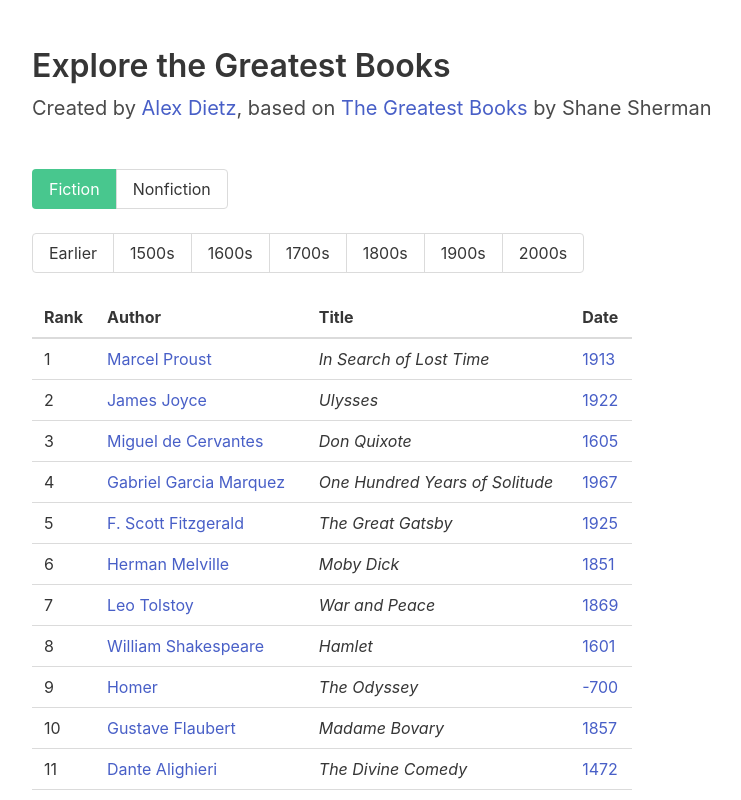
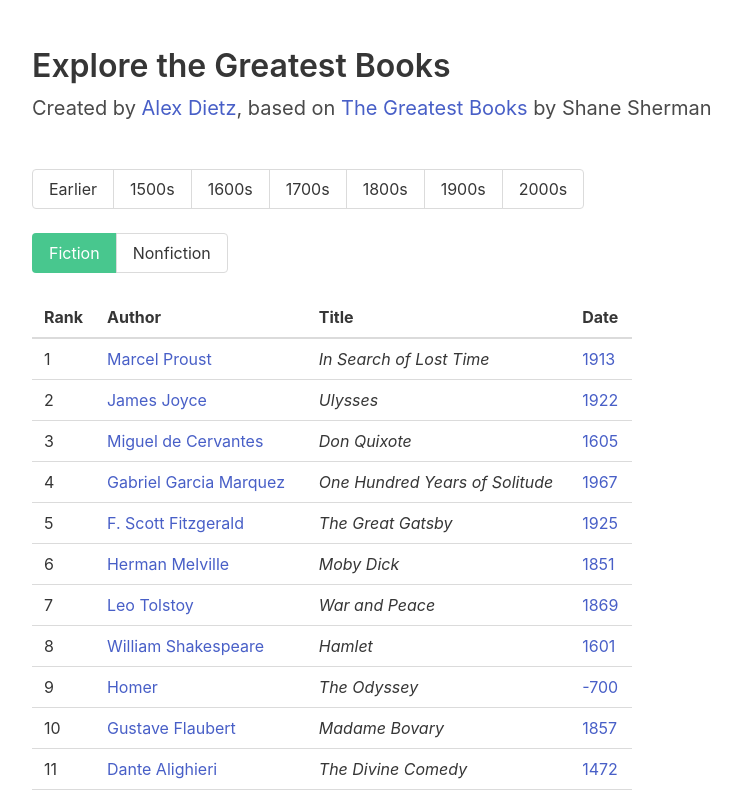
Before and after one commit to alexdietz1988/greatest-books, a React (Create React App) app: page / in a window 1280 px wide. Shown: the top 800 px of the page, without its empty margins (16-757 px from the left). Built offline with nearby package versions, Linux system fonts and the light colour scheme.

Commit message:
Split up author, date, and genre buttons into separate components

```diff
--- a/src/App.tsx
+++ b/src/App.tsx
@@ -1,7 +1,12 @@
-import Form from './components/Form'
+import { connect } from 'react-redux'
+
+import GenreButtons from './components/GenreButtons'
+import DateButtons from './components/DateButtons'
+import AuthorButton from './components/AuthorButton'
 import BooksDisplay from './components/BooksDisplay'
+import { state } from './types'
 
-function App(): JSX.Element {
+function App({author}: {author: string}): JSX.Element {
   return (
     <>
     <div className='section pb-0'>
@@ -10,13 +15,22 @@ function App(): JSX.Element {
     </div>
 
     <main className='section'>
-      <Form />
+      {author === '' ?
+        <>
+        <DateButtons />
+        <GenreButtons />
+        </> :
+        <AuthorButton />
+      }
       <BooksDisplay />
-
-    <p className='is-size-6 has-text-grey'>Book icons created by <a className='has-text-info' href="https://www.flaticon.com/free-icons/book" title="book icons">Freepik - Flaticon</a></p>
+      <p className='is-size-6 has-text-grey'>Book icons created by <a className='has-text-info' href="https://www.flaticon.com/free-icons/book" title="book icons">Freepik - Flaticon</a></p>
     </main>
     </>
   )
 }
 
-export default App
+function mapStateToProps(state: state): {author: string} {
+  return { author: state.data.author }
+}
+
+export default connect(mapStateToProps)(App)
--- /dev/null
+++ b/src/components/AuthorButton.tsx
@@ -0,0 +1,26 @@
+import { connect } from 'react-redux'
+
+import { state } from '../types'
+import { setAuthor } from '../actions'
+
+type props = {
+  author: string,
+  setAuthor: (author: string) => void
+}
+
+function AuthorButton({author, setAuthor}: props): JSX.Element {
+  return (
+    <div className='buttons has-addons'>
+      <button className='button is-info' onClick={() => setAuthor('')}>
+        {author}
+        <button className='delete is-small ml-1'></button>
+      </button>
+    </div>
+  )
+}
+
+function mapStateToProps(state: state): {author: string} {
+  return { author: state.data.author }
+}
+
+export default connect(mapStateToProps, { setAuthor })(AuthorButton)
--- a/src/components/DateButtons.tsx
+++ b/src/components/DateButtons.tsx
@@ -3,12 +3,23 @@ import { cutoff, defaultDates, dates, state } from '../types'
 import { setDates } from '../actions'
 
 type props = {
-    range: number,
     dates: dates,
     setDates: (dates: dates) => void
 }
 
-function DateButtons({range, dates, setDates}: props) {
+function DateButtons({dates, setDates}: props): JSX.Element {
+    const earlierButton: JSX.Element = (
+        <button
+          className={dates.end < cutoff ? 'button is-link' : 'button'}
+          onClick={() => {
+            const newDates = dates.end < cutoff ? defaultDates : {start: -700, end: cutoff - 1}
+            setDates(newDates)
+            }}>
+          Earlier
+        </button>
+    )
+
+    function dateButtons(range: number): JSX.Element {
         const buttons = []
 
         // If the selected decade is 1920, for example, then the decade buttons should range from 1900 to 1999
@@ -23,6 +34,7 @@ function DateButtons({range, dates, setDates}: props) {
             contextStart = cutoff
             deselectDates = defaultDates
             contextEnd = new Date().getFullYear()
+            buttons.push(earlierButton)
         }
 
         for (let i = contextStart; i < contextEnd; i += range) {
@@ -39,8 +51,17 @@ function DateButtons({range, dates, setDates}: props) {
         }
 
         return (
+            <div className='buttons has-addons'>
+            {buttons}
+            </div>
+        )
+    }
+
+    return (
         <>
-        {buttons}
+        {dateButtons(100)}
+        {dates.start >= cutoff ? dateButtons(10) : null}
+        {dates.end - dates.start <= 10? dateButtons(1): null}
         </>
     )
 }
--- a/src/components/Form.tsx
+++ /dev/null
@@ -1,84 +0,0 @@
-import { connect } from 'react-redux'
-
-import DateButtons from './DateButtons'
-import { dates, cutoff, defaultDates, state } from '../types'
-import { setGenre, setDates, setAuthor } from '../actions'
-
-type props = {
-  genre: string,
-  dates: dates,
-  author: string,
-  setGenre: (genre: string) => void,
-  setDates: (dates: dates) => void,
-  setAuthor: (author: string) => void,
-}
-
-function Form({genre, dates, author, setGenre, setDates, setAuthor}: props): JSX.Element {
-  const earlierButton: JSX.Element = (
-    <button
-      className={dates.end < cutoff ? 'button is-link' : 'button'}
-      onClick={() => {
-        const newDates = dates.end < cutoff ? defaultDates : {start: -700, end: cutoff - 1}
-        setDates(newDates)
-        }}>
-      Earlier
-    </button>
-  )
-
-  const selectDateRange = (range: number): JSX.Element => (
-      <div className='buttons has-addons'>
-        { range === 100 ? earlierButton : null }
-        <DateButtons range={range} />
-      </div>
-  )
-
-  return (
-      <>
-      {/* SELECT GENRE */}
-      <div className='buttons has-addons'>
-        {['fiction', 'nonfiction'].map((thisGenre: string): JSX.Element => (
-          <button
-              key={thisGenre}
-              className={genre === thisGenre ? 'button is-success' : 'button'}
-              onClick={() => {
-                if (genre !== thisGenre) {
-                  setGenre(thisGenre)
-                  setDates(defaultDates)
-                  setAuthor('')
-                }
-              }}
-            >
-            {thisGenre[0].toUpperCase() + thisGenre.slice(1)}
-          </button>
-        )
-        )}
-      </div>
-
-      {/* SELECT CENTURY / DECADE / YEAR */}
-      {selectDateRange(100)}
-      { dates.start >= cutoff ? selectDateRange(10) : null }
-      { dates.end - dates.start <= 10 ? selectDateRange(1) : null }
-
-      {/* SHOW SELECTED AUTHOR */}
-      {author === '' ?
-        null :
-        <div className='buttons has-addons'>
-          <button className='button is-info' onClick={() => setAuthor('')}>
-            {author}
-            <button className='delete is-small ml-1'></button>
-          </button>
-        </div>
-      }
-      </>
-  )
-}
-
-function mapStateToProps(state: state): {genre: string, author: string, dates: dates} {
-  return {
-    genre: state.data.genre,
-    author: state.data.author,
-    dates: state.data.dates
-  }
-}
-
-export default connect(mapStateToProps, { setGenre, setDates, setAuthor })(Form)
--- /dev/null
+++ b/src/components/GenreButtons.tsx
@@ -0,0 +1,43 @@
+import { connect } from 'react-redux'
+import { state, defaultDates, dates } from '../types'
+import { setGenre, setDates, setAuthor } from '../actions'
+
+type props = {
+    genre: string,
+    setGenre: (genre: string) => void,
+    setDates: (dates: dates) => void,
+    setAuthor: (author: string) => void
+}
+
+function GenreButtons({genre, setGenre, setDates, setAuthor }: props): JSX.Element {
+    function genreButton(thisGenre: string): JSX.Element {
+        return (
+            <button
+                key={thisGenre}
+                className={genre === thisGenre ? 'button is-success' : 'button'}
+                onClick={() => {
+                if (genre !== thisGenre) {
+                    setGenre(thisGenre)
+                    setDates(defaultDates)
+                    setAuthor('')
+                }
+                }}
+                >
+                {thisGenre[0].toUpperCase() + thisGenre.slice(1)}
+            </button>
+        )
+    }
+
+    return (
+        <div className='buttons has-addons'>
+        {genreButton('fiction')}
+        {genreButton('nonfiction')}
+        </div>
+    )
+}
+
+function mapStateToProps(state: state): { genre: string } {
+    return { genre: state.data.genre }
+}
+
+export default connect(mapStateToProps, { setGenre, setDates, setAuthor})(GenreButtons)
```
Lines whose indentation alone changed are shown as unchanged.
